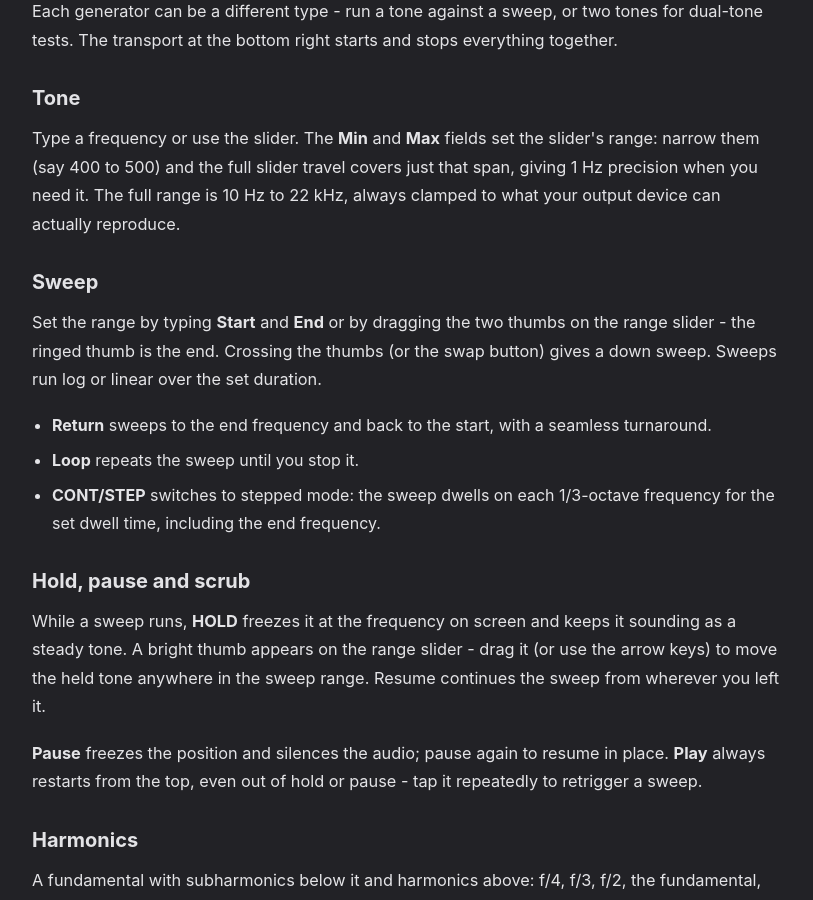
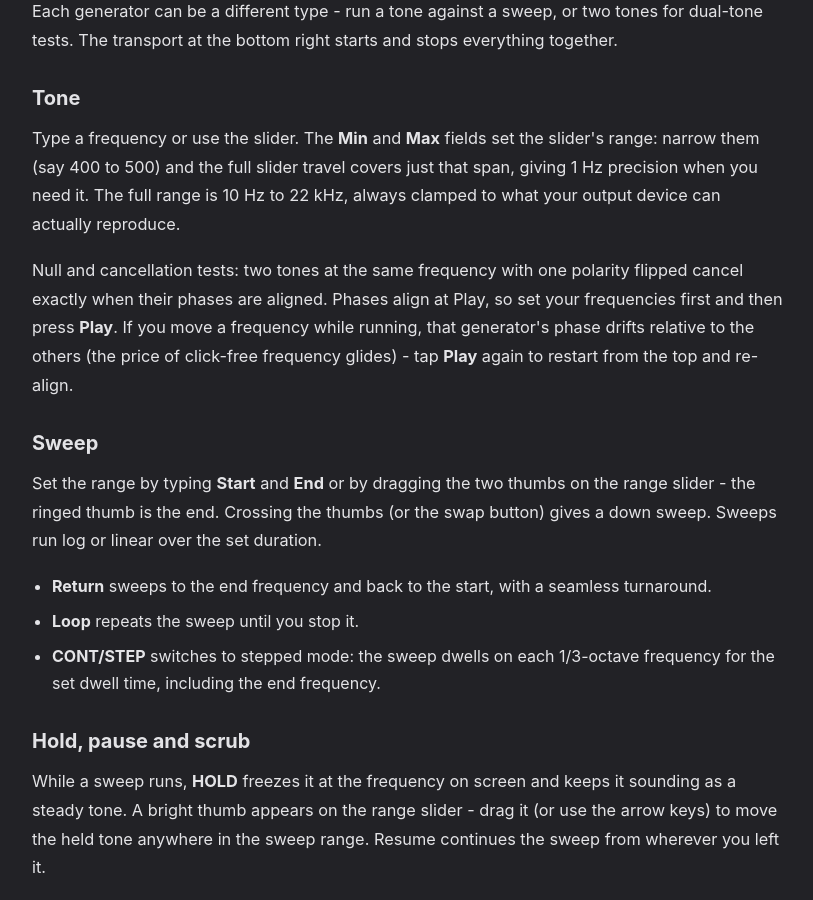
Before and after one commit to BSKapps/bskapps.github.io, a Jekyll site: the page built from articles/stimulus-guide/index.html, in a window 1280 px wide and 900 px high, scrolled down 482 px. Shown: the whole window, without its empty margins (232-1045 px from the left). Built offline with Jekyll 4.4.1, drawn with Linux system fonts in a browser that asks for light colours.

Commit message:
Stimulus guide: phase alignment note for null tests

```diff
--- a/_data/guides/stimulus-guide.json
+++ b/_data/guides/stimulus-guide.json
@@ -45,6 +45,10 @@
         {
           "type": "paragraph",
           "text": "Type a frequency or use the slider. The **Min** and **Max** fields set the slider's range: narrow them (say 400 to 500) and the full slider travel covers just that span, giving 1 Hz precision when you need it. The full range is 10 Hz to 22 kHz, always clamped to what your output device can actually reproduce."
+        },
+        {
+          "type": "paragraph",
+          "text": "Null and cancellation tests: two tones at the same frequency with one polarity flipped cancel exactly when their phases are aligned. Phases align at Play, so set your frequencies first and then press **Play**. If you move a frequency while running, that generator's phase drifts relative to the others (the price of click-free frequency glides) - tap **Play** again to restart from the top and re-align."
         }
       ]
     },
```
